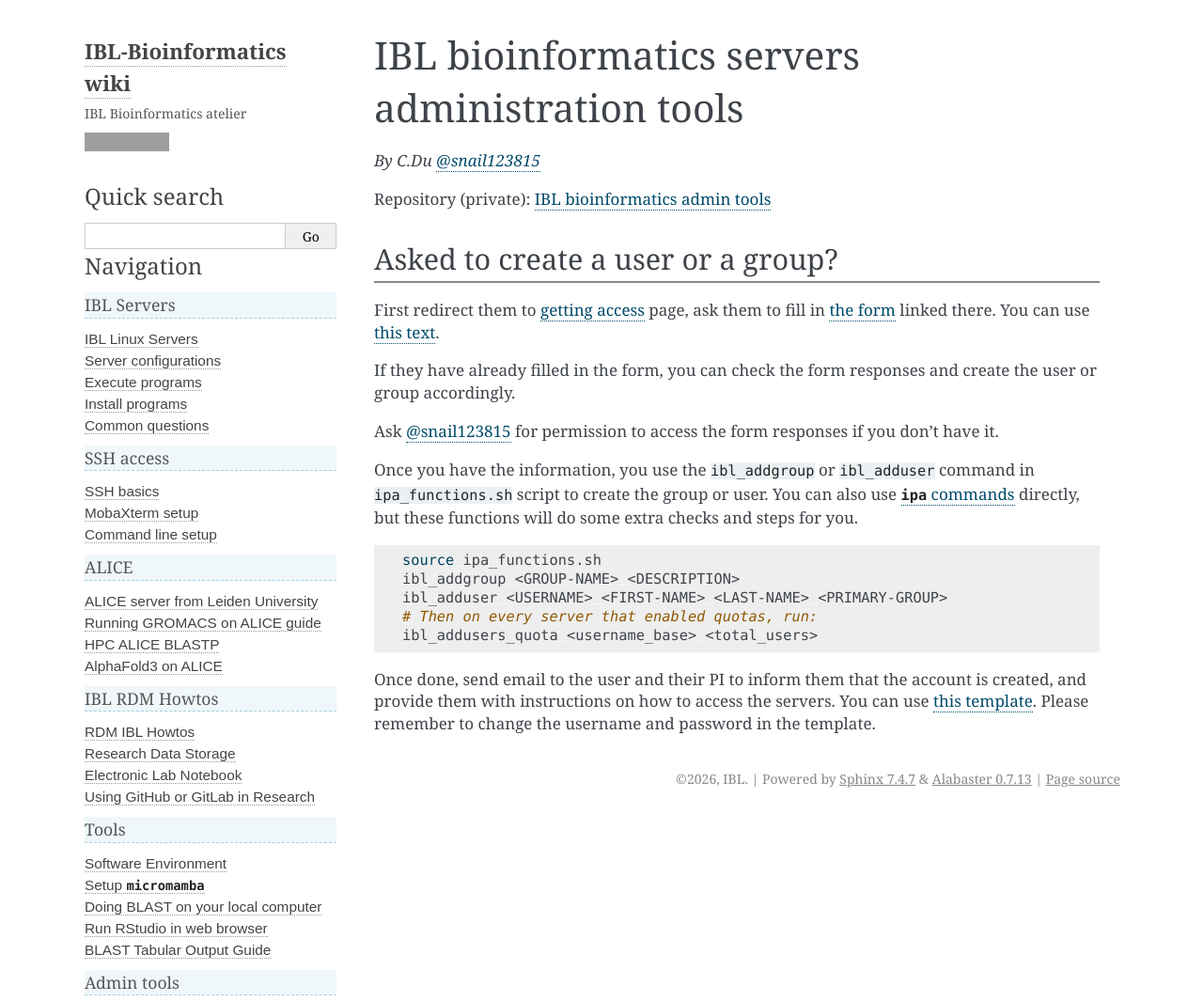
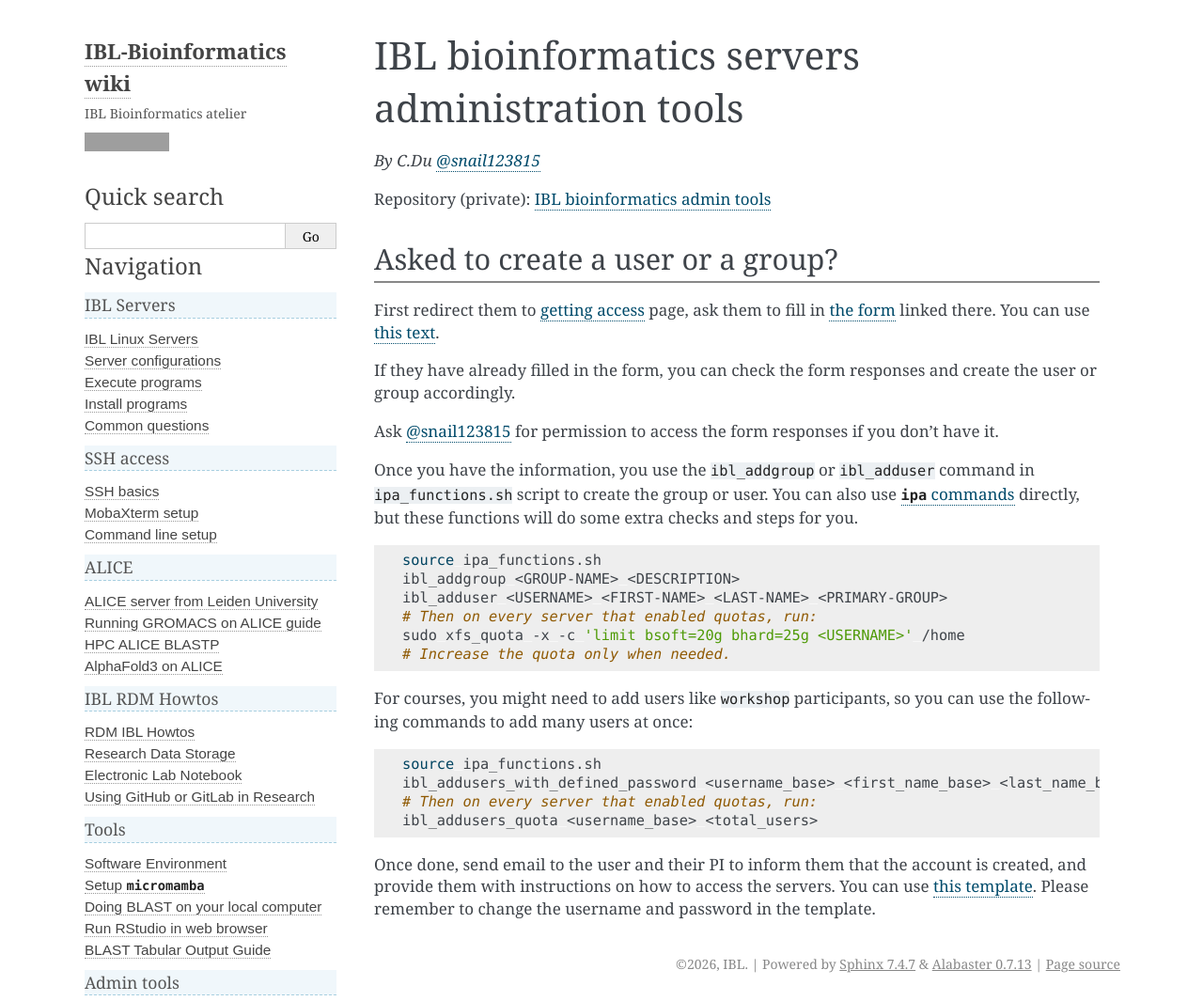
Before and after one commit to IBL-bioinfo/IBL-bioinformatics-wiki, a Sphinx documentation site: the page built from docs/source/admin_tools/admin_tools.md, in a window 1280 px wide and 1065 px high. Shown: the whole window at 94% size. Built offline with Sphinx 7.4.7, drawn with Linux system fonts in a browser that asks for light colours; grey boxes are pictures that could not be loaded.

Commit message:
Add user quota management commands to admin tools documentation

````diff
--- a/docs/source/admin_tools/admin_tools.md
+++ b/docs/source/admin_tools/admin_tools.md
@@ -19,6 +19,16 @@ source ipa_functions.sh
 ibl_addgroup <GROUP-NAME> <DESCRIPTION>
 ibl_adduser <USERNAME> <FIRST-NAME> <LAST-NAME> <PRIMARY-GROUP>
 # Then on every server that enabled quotas, run:
+sudo xfs_quota -x -c 'limit bsoft=20g bhard=25g <USERNAME>' /home
+# Increase the quota only when needed.
+```
+
+For courses, you might need to add users like `workshop` participants, so you can use the following commands to add many users at once:
+
+```sh
+source ipa_functions.sh
+ibl_addusers_with_defined_password <username_base> <first_name_base> <last_name_base> <groupname> <total_users> <common_password>
+# Then on every server that enabled quotas, run:
 ibl_addusers_quota <username_base> <total_users>
 ```
 
````
Also changed, not shown: docs/source/admin_tools/ipa_commands.md (+2 -1 lines).
